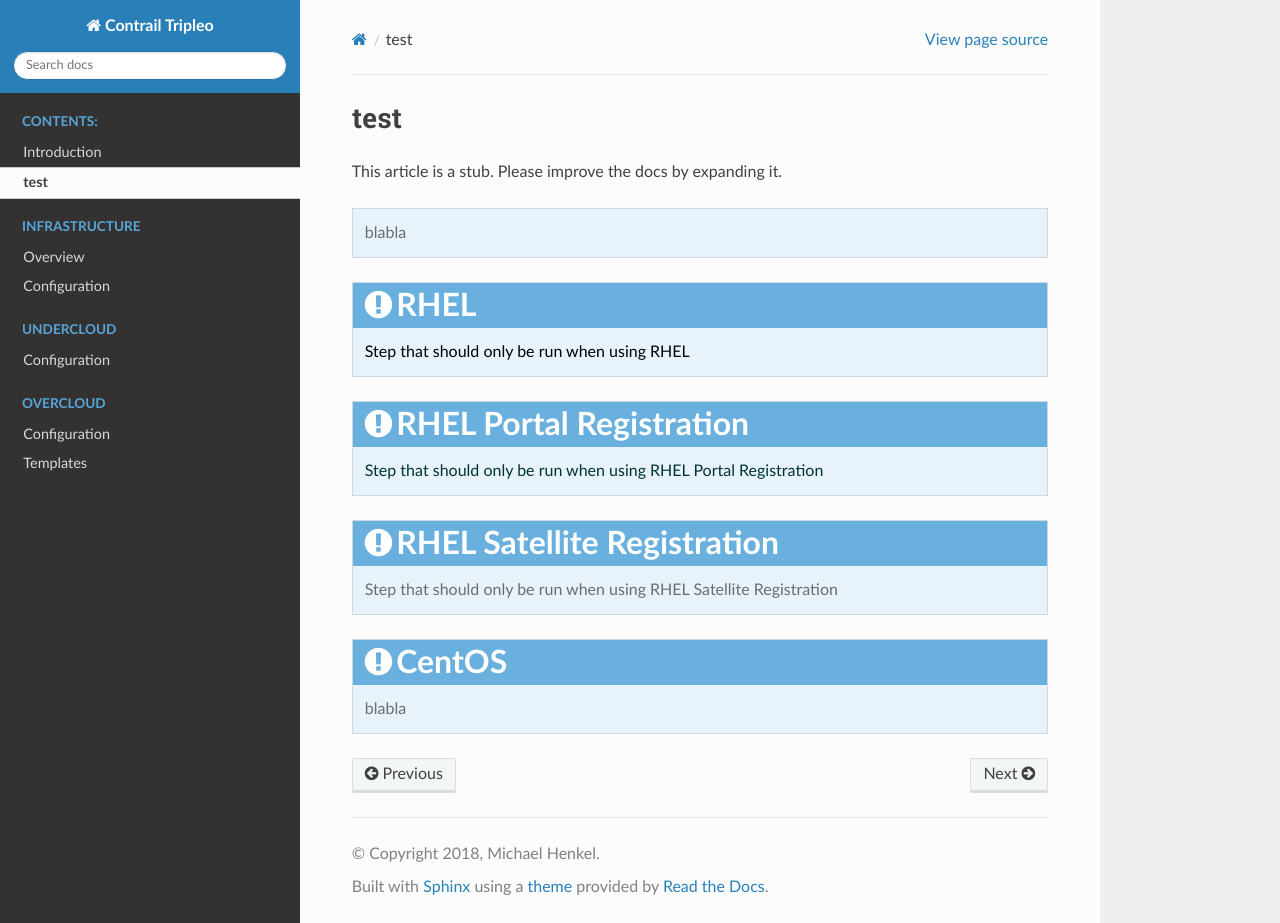
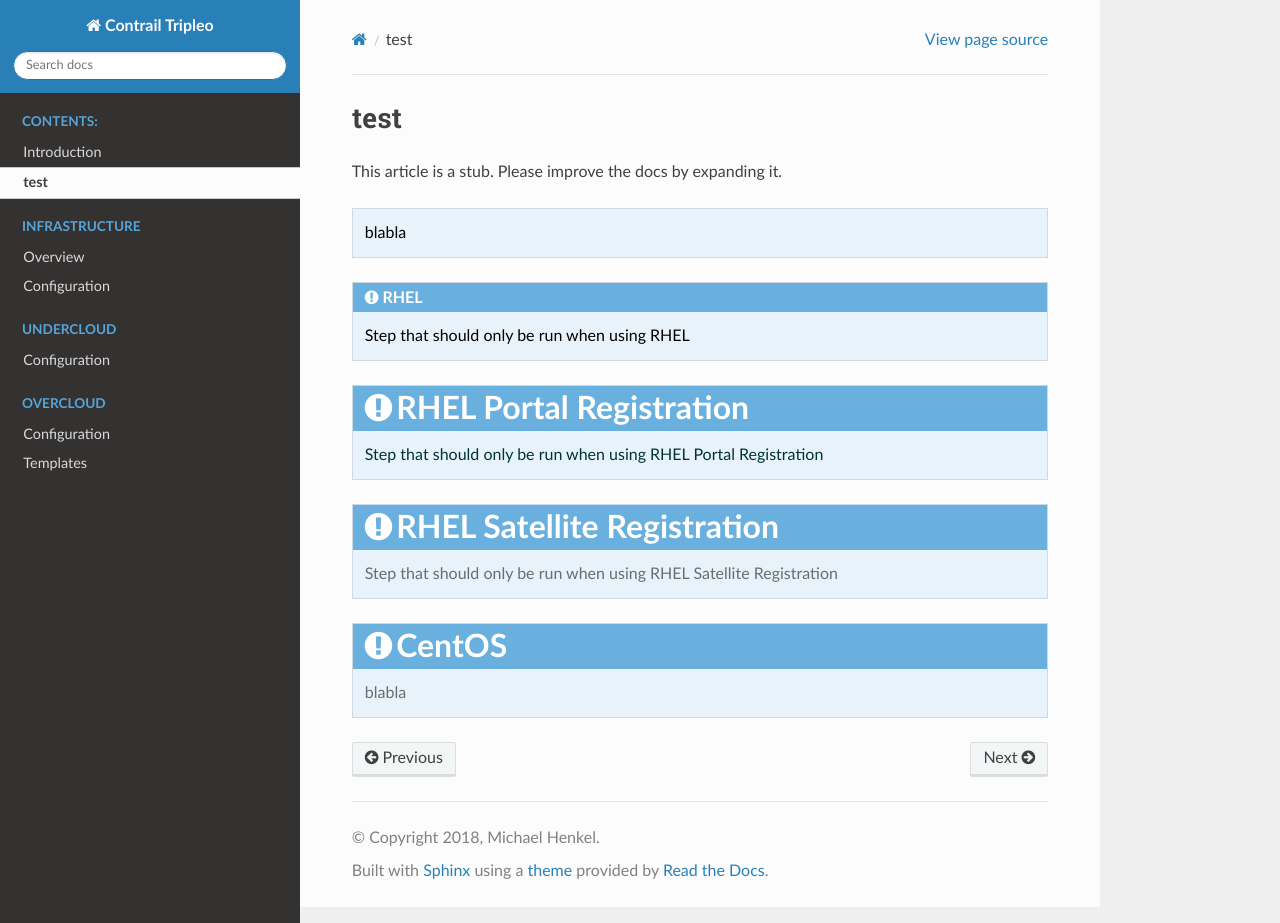
Before and after one commit to michaelhenkel/contrail-tripleo-docu, a Sphinx documentation site: the page built from docs/test.rst, in a window 1280 px wide and 923 px high. Built offline with Sphinx 7.4.7 and the Read the Docs theme 2.0.0, drawn with Linux system fonts in a browser that asks for light colours.

Commit message:
added readthedocs structure

```diff
--- a/docs/_static/custom.css
+++ b/docs/_static/custom.css
@@ -7,6 +7,6 @@
   margin-bottom: 24px;
 }
 
-.admonition-red { background: #fee; background-color: #e8e8e8; color: #000000 ; }
+.admonition-red { font-size:100%; background: #fee; background-color: #e8e8e8; color: #000000 ; }
 .admonition-green { background: #aaa; background-color: #e3e3e3; color: #003333 ; }
 .rhel {background: #fee;}
--- a/docs/test.rst
+++ b/docs/test.rst
@@ -7,7 +7,7 @@
 
    This article is a stub. Please improve the docs by expanding it.
 
-.. container:: admonition
+.. container:: admonition admonition-red
 
    blabla
 
```
Also changed, not shown: 5 other files.
